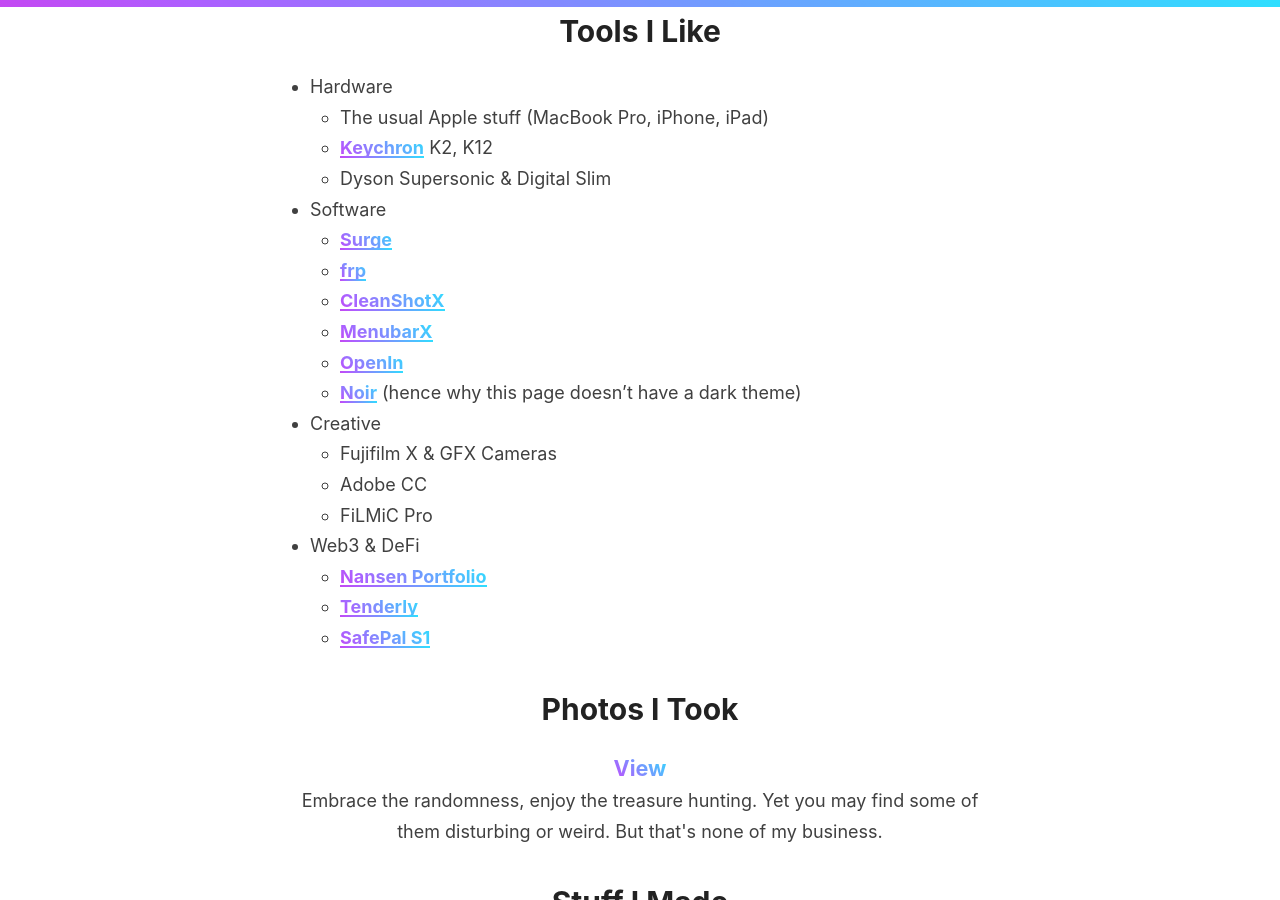
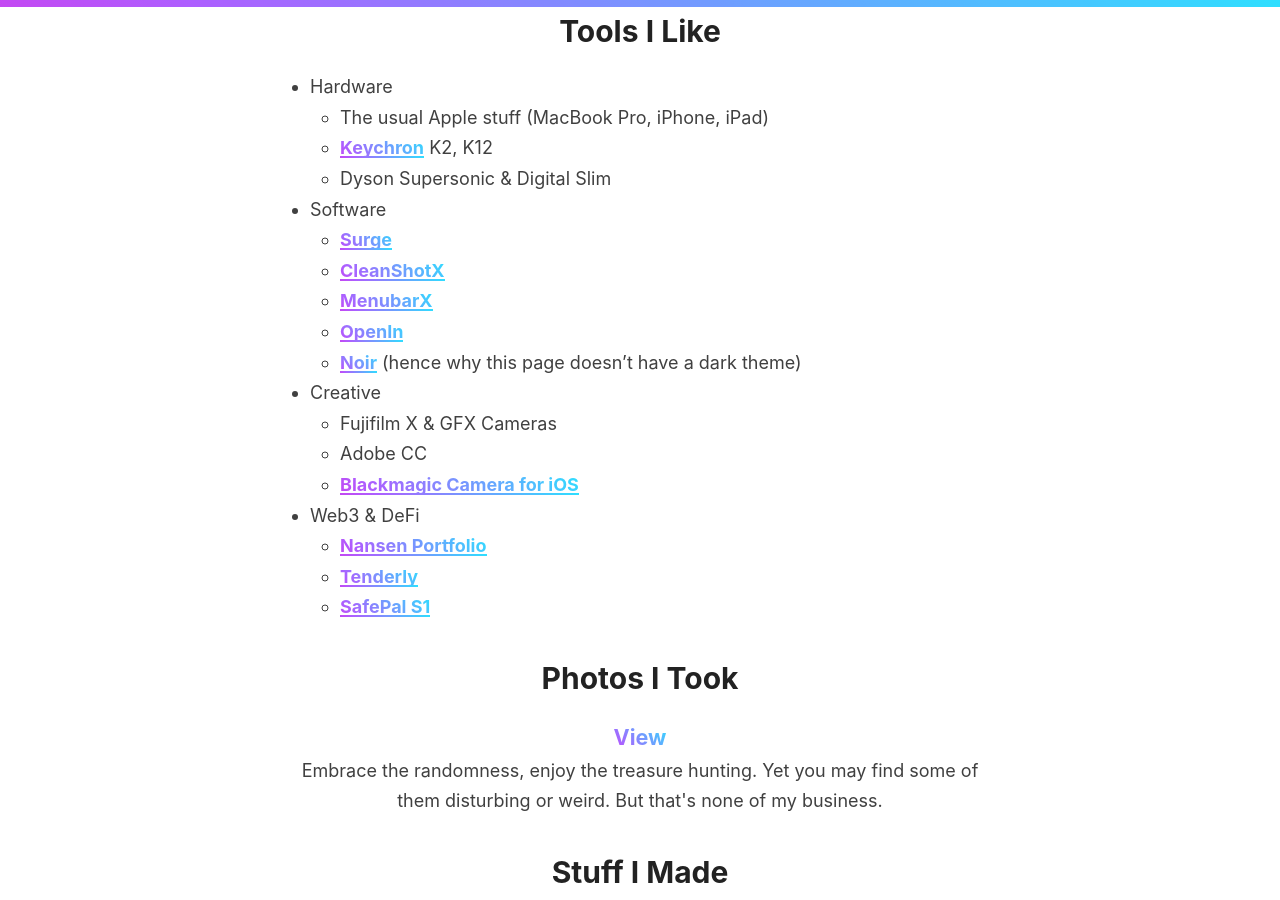
Before and after one commit to 98827ddb7e5a2c2e261912a23d9251d6/98827ddb7e5a2c2e261912a23d9251d6.github.io, a Jekyll site: the page built from index.md, in a window 1280 px wide and 900 px high, scrolled down 1593 px. Built offline with Jekyll 4.4.1, drawn with Linux system fonts in a browser that asks for light colours.

```diff
--- a/index.md
+++ b/index.md
@@ -38,7 +38,6 @@
 	- Dyson Supersonic & Digital Slim
 - Software
 	- [Surge](https://nssurge.com){:target="_blank" rel="noopener"}
-	- [frp](https://github.com/fatedier/frp){:target="_blank" rel="noopener"}
 	- [CleanShotX](https://cleanshot.com){:target="_blank" rel="noopener"}
 	- [MenubarX](https://menubarx.app/){:target="_blank" rel="noopener"}
 	- [OpenIn](https://loshadki.app/openin/){:target="_blank" rel="noopener"}
@@ -46,7 +45,7 @@
 - Creative
 	- Fujifilm X & GFX Cameras
 	- Adobe CC
-	- FiLMiC Pro
+	- [Blackmagic Camera for iOS](https://apps.apple.com/us/app/blackmagic-camera/id6449580241)
 - Web3 & DeFi
 	- [Nansen Portfolio](https://portfolio.nansen.ai/){:target="_blank" rel="noopener"}
 	- [Tenderly](https://tenderly.co){:target="_blank" rel="noopener"}
```
